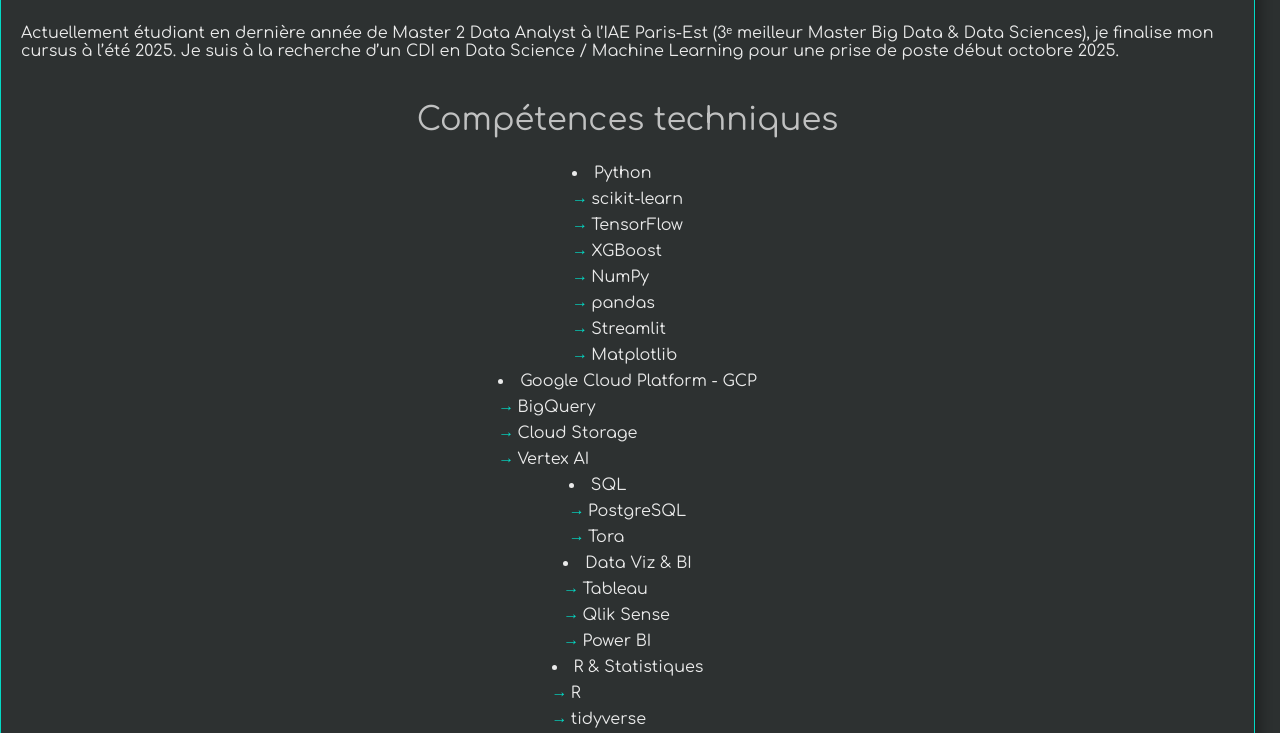
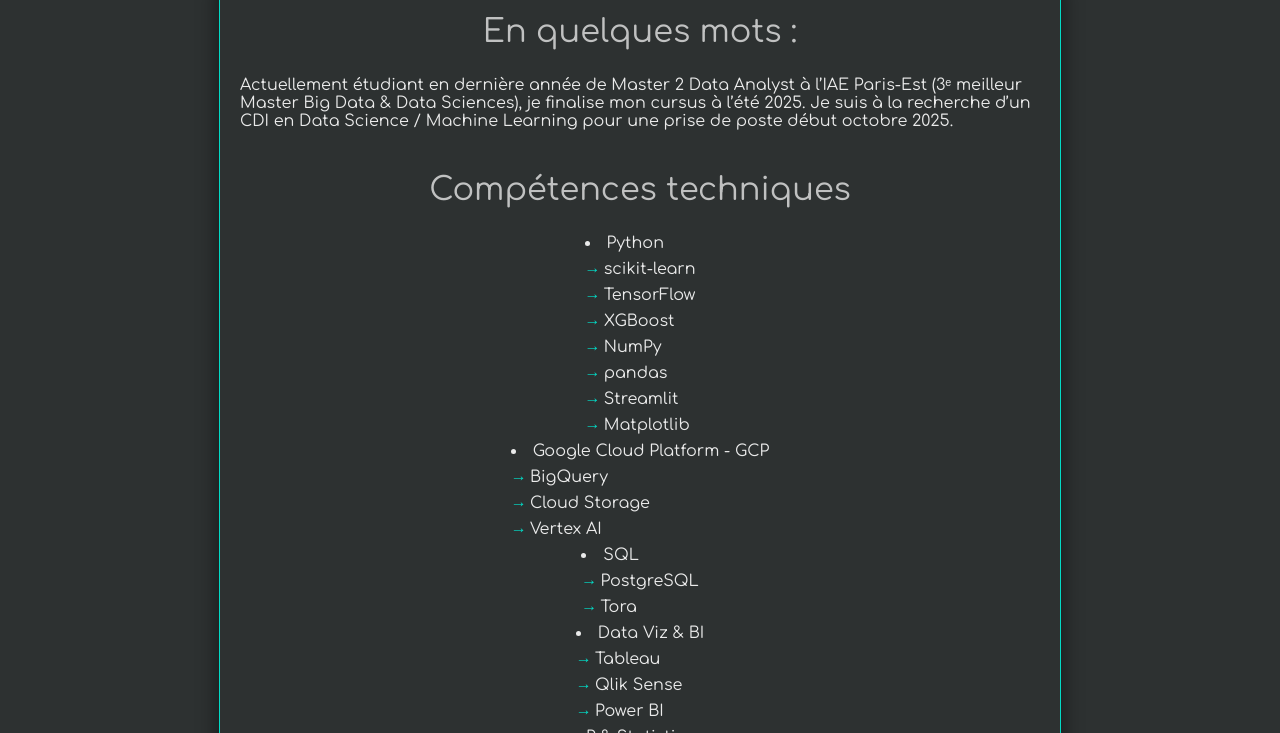
Before and after one commit to ndnMaxime/portfolio, a plain HTML site: page index.html in a window 1280 px wide. Shown: the part 837-1570 px from the top of the page. Drawn offline with nearby package versions, Linux system fonts and the light colour scheme; a script that the page names is missing.

Commit message:
Update style.css

```diff
--- a/style.css
+++ b/style.css
@@ -144,10 +144,13 @@ a:focus {
   border: 1px solid var(--secondary-color);
   border-radius: 10px;
   padding: 10px 20px;
-  margin-right: 25px;
-  width: auto;
   background: var(--background);
   box-shadow: var(--box-shadow);
+
+  /* → nouvelles lignes : */
+  width: 90%;            /* occupe 90% de l’écran */
+  max-width: 800px;      /* ne dépasse pas 800px */
+  margin: 0 auto 2rem;   /* centre horizontalement et espace en bas */
 }
 
 img {
```
